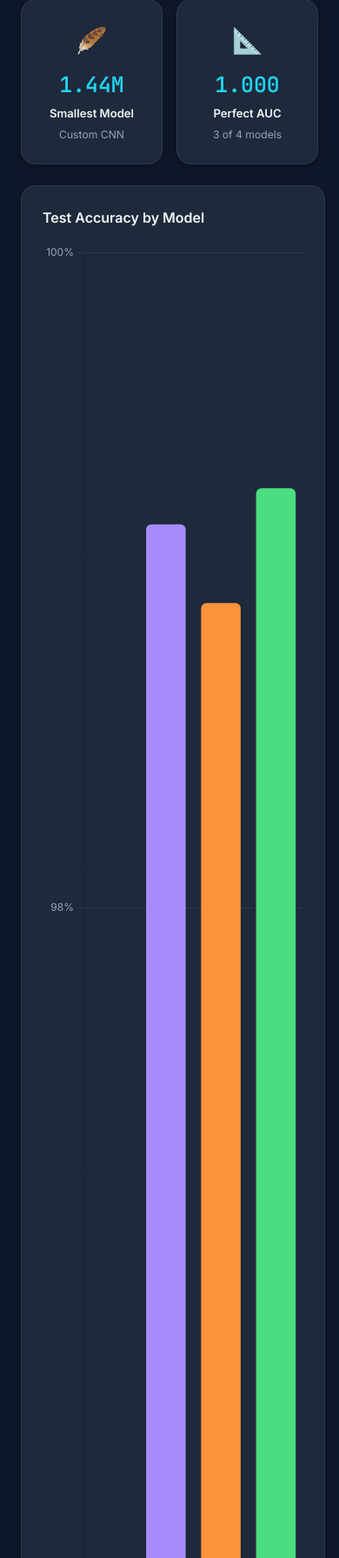
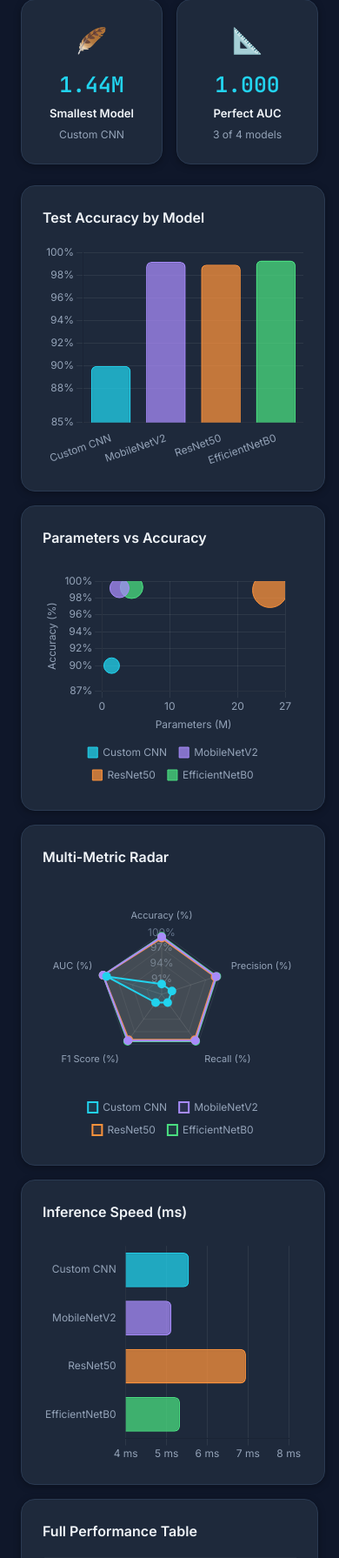
Before and after one commit to TaniaGirish12/Vehicle_Type_Classification_Pattern_Recognition, a Flask app: page /comparison in a window 390 px wide; the page is wider, and only the part inside the window is pictured. Shown: the part 500-2291 px from the top of that part at 87% size. Run offline with Flask 3, Linux system fonts and the light colour scheme.

Commit message:
Fix comparison charts: proper sizing, real radar metrics, rgba colors
- Wrap each canvas in .chart-wrap with explicit height (260px / 300px for radar)
  so Chart.js responsive mode has a defined container to fill
- Radar: remove invented 'Speed (inv)' axis, use 5 real metrics
  (Accuracy, Precision, Recall, F1, AUC) all on the same % scale with
  min=88, ticks shown, proper labels
- Bubble chart: switch from hex+alpha strings to rgba() for cross-browser compat
- All charts: add border color + borderWidth for cleaner look
- Inference chart: set x min=4 so bars are readable (not starting from 0)

Co-Authored-By: Claude Sonnet 4.6 <noreply@anthropic.com>

```diff
--- a/webapp/static/css/style.css
+++ b/webapp/static/css/style.css
@@ -418,10 +418,9 @@ img { max-width: 100%; display: block; }
 
 .charts-row { display: grid; grid-template-columns: 1fr 1fr; gap: 1rem; margin-bottom: 1rem; }
 @media (max-width: 700px) { .charts-row { grid-template-columns: 1fr; } }
-.chart-card { min-height: 280px; }
-.chart-card-wide { } /* equal columns */
-.radar-wrap { display: flex; justify-content: center; }
-.radar-wrap canvas { max-width: 320px; }
+.chart-card { }
+.chart-wrap { position: relative; height: 260px; width: 100%; }
+.chart-wrap-radar { height: 300px; }
 
 .table-card { margin-bottom: 1rem; overflow: hidden; }
 .table-scroll { overflow-x: auto; }
--- a/webapp/templates/comparison.html
+++ b/webapp/templates/comparison.html
@@ -44,24 +44,22 @@
   <div class="charts-row">
     <div class="card chart-card">
       <h3 class="card-subtitle">Test Accuracy by Model</h3>
-      <canvas id="accuracyChart" height="220"></canvas>
+      <div class="chart-wrap"><canvas id="accuracyChart"></canvas></div>
     </div>
     <div class="card chart-card">
       <h3 class="card-subtitle">Parameters vs Accuracy</h3>
-      <canvas id="bubbleChart" height="220"></canvas>
+      <div class="chart-wrap"><canvas id="bubbleChart"></canvas></div>
     </div>
   </div>
 
   <div class="charts-row">
-    <div class="card chart-card chart-card-wide">
+    <div class="card chart-card">
       <h3 class="card-subtitle">Multi-Metric Radar</h3>
-      <div class="radar-wrap">
-        <canvas id="radarChart" height="260"></canvas>
-      </div>
+      <div class="chart-wrap chart-wrap-radar"><canvas id="radarChart"></canvas></div>
     </div>
-    <div class="card chart-card chart-card-wide">
+    <div class="card chart-card">
       <h3 class="card-subtitle">Inference Speed (ms)</h3>
-      <canvas id="inferChart" height="260"></canvas>
+      <div class="chart-wrap"><canvas id="inferChart"></canvas></div>
     </div>
   </div>
 
@@ -143,17 +141,17 @@
 {% block scripts %}
 <script>
 const COLORS = ['#22d3ee','#a78bfa','#fb923c','#4ade80'];
+const COLORS_A = ['rgba(34,211,238,0.75)','rgba(167,139,250,0.75)','rgba(251,146,60,0.75)','rgba(74,222,128,0.75)'];
 const LABELS = ['Custom CNN','MobileNetV2','ResNet50','EfficientNetB0'];
-const chartDefaults = {
-  font: { family: 'Inter, sans-serif', size: 12 },
-  color: '#94a3b8',
-};
+
 Chart.defaults.color = '#94a3b8';
 Chart.defaults.font.family = 'Inter, sans-serif';
+Chart.defaults.font.size = 12;
 
-const gridColor = 'rgba(255,255,255,0.06)';
+const gridColor = 'rgba(255,255,255,0.07)';
+const commonOpts = { responsive: true, maintainAspectRatio: false };
 
-// Accuracy bar chart
+// 1 ── Accuracy bar chart
 new Chart(document.getElementById('accuracyChart'), {
   type: 'bar',
   data: {
@@ -161,71 +159,98 @@ new Chart(document.getElementById('accuracyChart'), {
     datasets: [{
       label: 'Test Accuracy (%)',
       data: [89.99, 99.17, 98.93, 99.28],
-      backgroundColor: COLORS,
+      backgroundColor: COLORS_A,
+      borderColor: COLORS,
+      borderWidth: 1.5,
       borderRadius: 6,
       borderSkipped: false,
     }]
   },
   options: {
-    responsive: true, maintainAspectRatio: false,
-    plugins: { legend: { display: false } },
+    ...commonOpts,
+    plugins: { legend: { display: false },
+      tooltip: { callbacks: { label: ctx => ` ${ctx.parsed.y}%` } }
+    },
     scales: {
-      y: { min: 85, max: 100, grid: { color: gridColor }, ticks: { callback: v => v + '%' } },
+      y: { min: 85, max: 100, grid: { color: gridColor },
+           ticks: { callback: v => v + '%' } },
       x: { grid: { display: false } }
     }
   }
 });
 
-// Bubble: params vs accuracy
+// 2 ── Bubble: params vs accuracy
 new Chart(document.getElementById('bubbleChart'), {
   type: 'bubble',
   data: {
     datasets: [
-      { label: 'Custom CNN',    data: [{ x: 1.44,  y: 89.99, r: 10 }], backgroundColor: COLORS[0] + 'cc' },
-      { label: 'MobileNetV2',  data: [{ x: 2.59,  y: 99.17, r: 13 }], backgroundColor: COLORS[1] + 'cc' },
-      { label: 'ResNet50',     data: [{ x: 24.77, y: 98.93, r: 22 }], backgroundColor: COLORS[2] + 'cc' },
-      { label: 'EfficientNetB0',data:[{ x: 4.38,  y: 99.28, r: 14 }], backgroundColor: COLORS[3] + 'cc' },
+      { label:'Custom CNN',     data:[{x:1.44, y:89.99,r:9}],  backgroundColor:COLORS_A[0], borderColor:COLORS[0] },
+      { label:'MobileNetV2',   data:[{x:2.59, y:99.17,r:11}], backgroundColor:COLORS_A[1], borderColor:COLORS[1] },
+      { label:'ResNet50',      data:[{x:24.77,y:98.93,r:20}], backgroundColor:COLORS_A[2], borderColor:COLORS[2] },
+      { label:'EfficientNetB0',data:[{x:4.38, y:99.28,r:13}], backgroundColor:COLORS_A[3], borderColor:COLORS[3] },
     ]
   },
   options: {
-    responsive: true, maintainAspectRatio: false,
-    plugins: { legend: { position: 'bottom', labels: { boxWidth: 12 } } },
+    ...commonOpts,
+    plugins: {
+      legend: { position: 'bottom', labels: { boxWidth: 11, padding: 14 } },
+      tooltip: { callbacks: {
+        label: ctx => ` ${ctx.dataset.label}: ${ctx.parsed.y}% acc, ${ctx.parsed.x}M params`
+      }}
+    },
     scales: {
-      x: { title: { display: true, text: 'Parameters (M)' }, grid: { color: gridColor } },
-      y: { min: 87, max: 100, title: { display: true, text: 'Accuracy (%)' }, grid: { color: gridColor },
+      x: { min: 0, max: 27,
+           title: { display: true, text: 'Parameters (M)', color: '#94a3b8' },
+           grid: { color: gridColor } },
+      y: { min: 87, max: 100,
+           title: { display: true, text: 'Accuracy (%)', color: '#94a3b8' },
+           grid: { color: gridColor },
            ticks: { callback: v => v + '%' } }
     }
   }
 });
 
-// Radar
+// 3 ── Radar — 5 real metrics, all in 0-100 % scale
 new Chart(document.getElementById('radarChart'), {
   type: 'radar',
   data: {
-    labels: ['Accuracy', 'Precision', 'Recall', 'F1', 'AUC', 'Speed (inv)'],
+    labels: ['Accuracy (%)', 'Precision (%)', 'Recall (%)', 'F1 Score (%)', 'AUC (%)'],
     datasets: [
-      { label:'Custom CNN',     data:[89.99,90.1,89.98,90.0,99.3,97], borderColor:COLORS[0], backgroundColor:COLORS[0]+'22', pointBackgroundColor:COLORS[0] },
-      { label:'MobileNetV2',   data:[99.17,99.17,99.16,99.16,100,99], borderColor:COLORS[1], backgroundColor:COLORS[1]+'22', pointBackgroundColor:COLORS[1] },
-      { label:'ResNet50',      data:[98.93,98.95,98.93,98.92,100,93], borderColor:COLORS[2], backgroundColor:COLORS[2]+'22', pointBackgroundColor:COLORS[2] },
-      { label:'EfficientNetB0',data:[99.28,99.29,99.28,99.28,100,98], borderColor:COLORS[3], backgroundColor:COLORS[3]+'22', pointBackgroundColor:COLORS[3] },
+      { label:'Custom CNN',
+        data:[89.99, 90.10, 89.98, 90.00, 99.28],
+        borderColor:COLORS[0], backgroundColor:'rgba(34,211,238,0.10)',
+        pointBackgroundColor:COLORS[0], pointRadius:4, borderWidth:2 },
+      { label:'MobileNetV2',
+        data:[99.17, 99.17, 99.16, 99.16, 99.99],
+        borderColor:COLORS[1], backgroundColor:'rgba(167,139,250,0.10)',
+        pointBackgroundColor:COLORS[1], pointRadius:4, borderWidth:2 },
+      { label:'ResNet50',
+        data:[98.93, 98.95, 98.93, 98.92, 99.98],
+        borderColor:COLORS[2], backgroundColor:'rgba(251,146,60,0.10)',
+        pointBackgroundColor:COLORS[2], pointRadius:4, borderWidth:2 },
+      { label:'EfficientNetB0',
+        data:[99.28, 99.29, 99.28, 99.28, 100.00],
+        borderColor:COLORS[3], backgroundColor:'rgba(74,222,128,0.10)',
+        pointBackgroundColor:COLORS[3], pointRadius:4, borderWidth:2 },
     ]
   },
   options: {
-    responsive: true, maintainAspectRatio: false,
-    plugins: { legend: { position: 'bottom', labels: { boxWidth: 12 } } },
+    ...commonOpts,
+    plugins: { legend: { position: 'bottom', labels: { boxWidth: 11, padding: 14 } } },
     scales: {
       r: {
-        min: 85, max: 100,
+        min: 88, max: 100,
         grid: { color: gridColor },
-        angleLines: { color: gridColor },
-        pointLabels: { font: { size: 11 } },
-        ticks: { display: false }
+        angleLines: { color: 'rgba(255,255,255,0.12)' },
+        pointLabels: { font: { size: 11 }, color: '#94a3b8' },
+        ticks: { stepSize: 3, backdropColor: 'transparent',
+                 color: '#64748b', callback: v => v + '%' }
       }
     }
   }
 });
 
-// Inference speed
+// 4 ── Inference speed (horizontal bar)
 new Chart(document.getElementById('inferChart'), {
   type: 'bar',
   data: {
@@ -233,16 +258,23 @@ new Chart(document.getElementById('inferChart'), {
     datasets: [{
       label: 'Inference (ms)',
       data: [5.55, 5.12, 6.95, 5.33],
-      backgroundColor: COLORS,
-      borderRadius: 6, borderSkipped: false,
+      backgroundColor: COLORS_A,
+      borderColor: COLORS,
+      borderWidth: 1.5,
+      borderRadius: 6,
+      borderSkipped: false,
     }]
   },
   options: {
     indexAxis: 'y',
-    responsive: true, maintainAspectRatio: false,
-    plugins: { legend: { display: false } },
+    ...commonOpts,
+    plugins: {
+      legend: { display: false },
+      tooltip: { callbacks: { label: ctx => ` ${ctx.parsed.x} ms` } }
+    },
     scales: {
-      x: { grid: { color: gridColor }, ticks: { callback: v => v + ' ms' } },
+      x: { min: 4, max: 8, grid: { color: gridColor },
+           ticks: { callback: v => v + ' ms' } },
       y: { grid: { display: false } }
     }
   }
```
